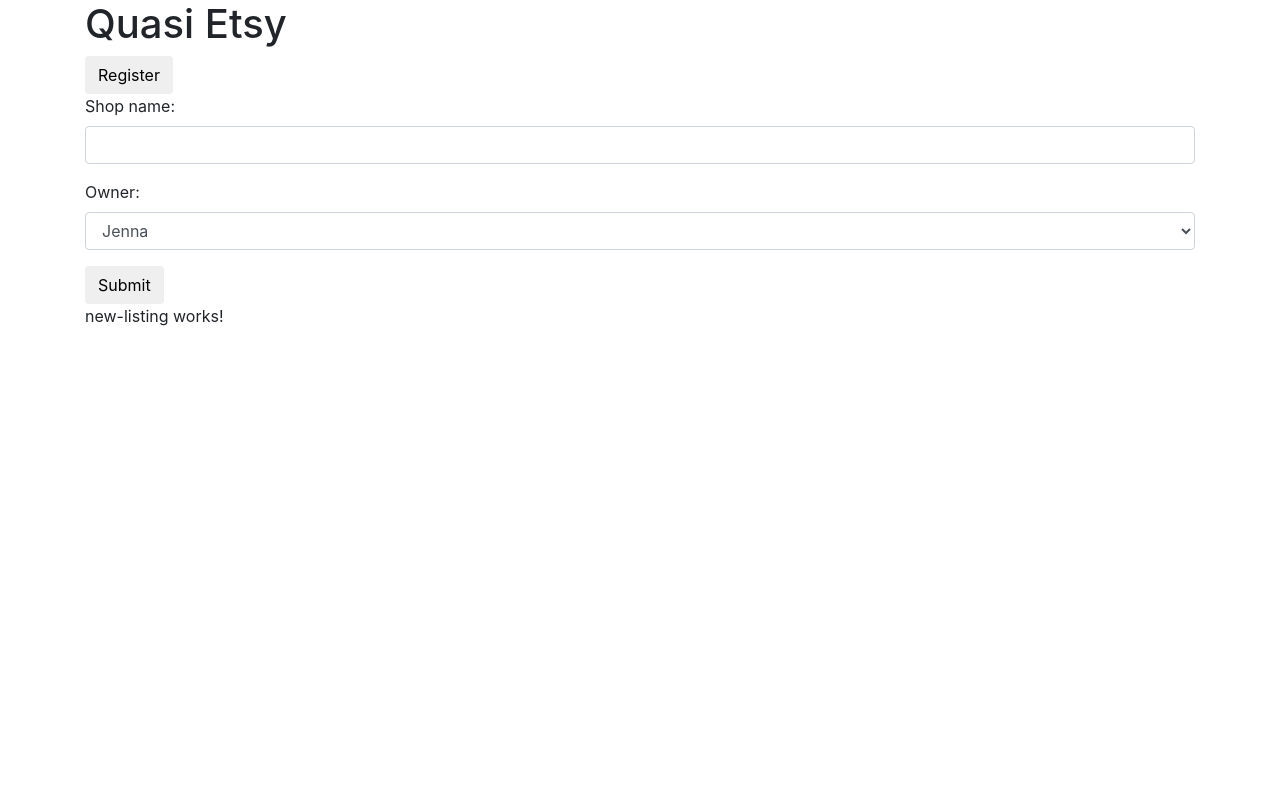
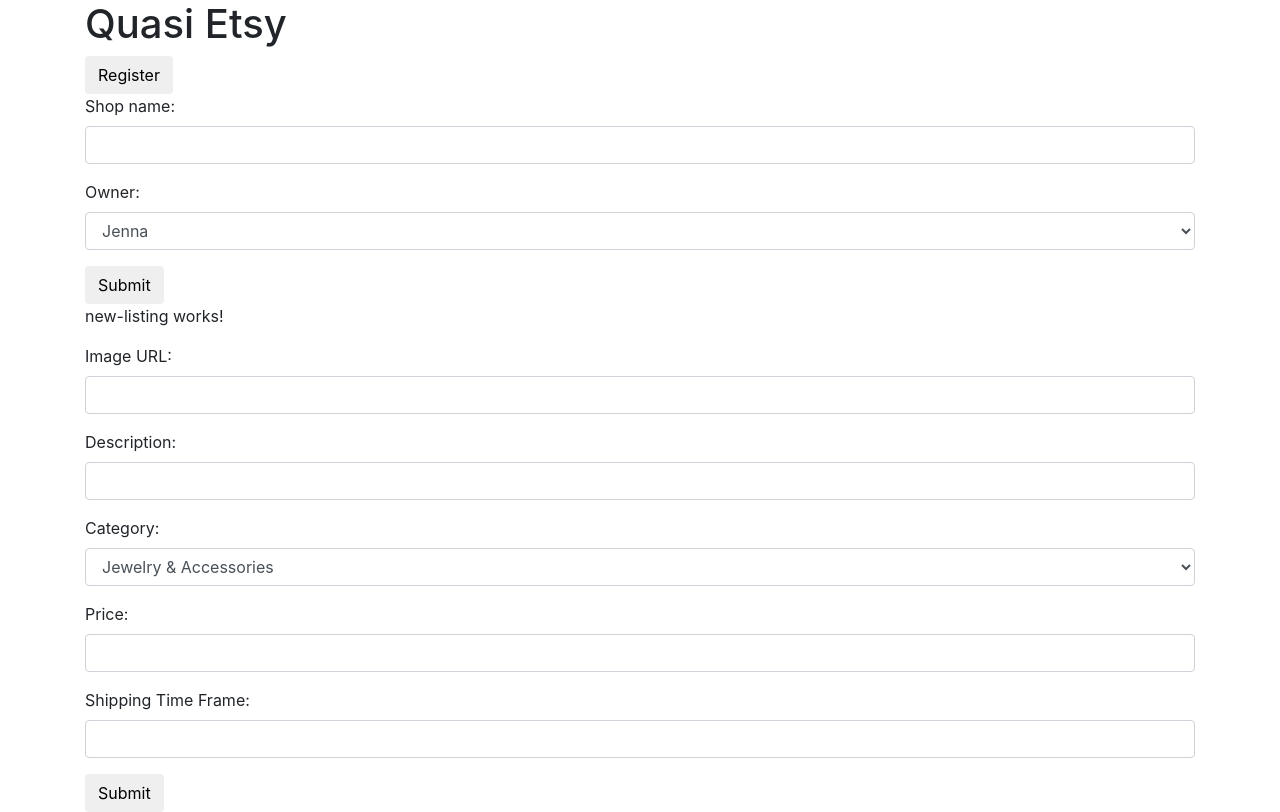
Before and after one commit to Sara-Hamilton/quasi-etsy, an Angular app: page / in a window 1280 px wide. Built offline with nearby package versions, Linux system fonts and the light colour scheme.

Commit message:
add parse-int to price of new-listing and add event emitter to new-listing

```diff
--- a/src/app/new-listing/new-listing.component.html
+++ b/src/app/new-listing/new-listing.component.html
@@ -1,3 +1,32 @@
 <p>
   new-listing works!
 </p>
+
+<div class="form-group">
+  <label>Image URL:</label>
+  <input #listingImage class="form-control">
+</div>
+
+<div class="form-group">
+  <label>Description:</label>
+  <input #listingDescription class="form-control">
+</div>
+
+<div class="form-group">
+  <label for="users">Category:</label>
+  <select  class="form-control" #listingCategory>
+    <option *ngFor="let currentCategory of childCategoryList">{{currentCategory.name}}</option>
+  </select>
+</div>
+
+<div class="form-group">
+  <label>Price:</label>
+  <input #listingPrice class="form-control">
+</div>
+
+<div class="form-group">
+  <label>Shipping Time Frame:</label>
+  <input #listingShipping class="form-control">
+</div>
+
+<button class="btn" (click)="submitListingForm(listingImage.value, listingDescription.value, listingCategory.value, listingPrice.value, listingShipping.value)">Submit</button>
--- a/src/app/new-listing/new-listing.component.ts
+++ b/src/app/new-listing/new-listing.component.ts
@@ -11,9 +11,10 @@ export class NewListingComponent {
   @Input() childCategoryList: Category[];
   @Output() sendListing = new EventEmitter();
 
+  // TODO figure out how make price display cents
   submitListingForm(image: string, description: string, category: string, price: string, shippingTime: string) {
     let newCategory: Category = new Category(category);
     let newListing: Listing = new Listing (image, description, newCategory, parseInt(price), shippingTime);
-
+    this.sendListing.emit(newListing);
   }
 }
```
